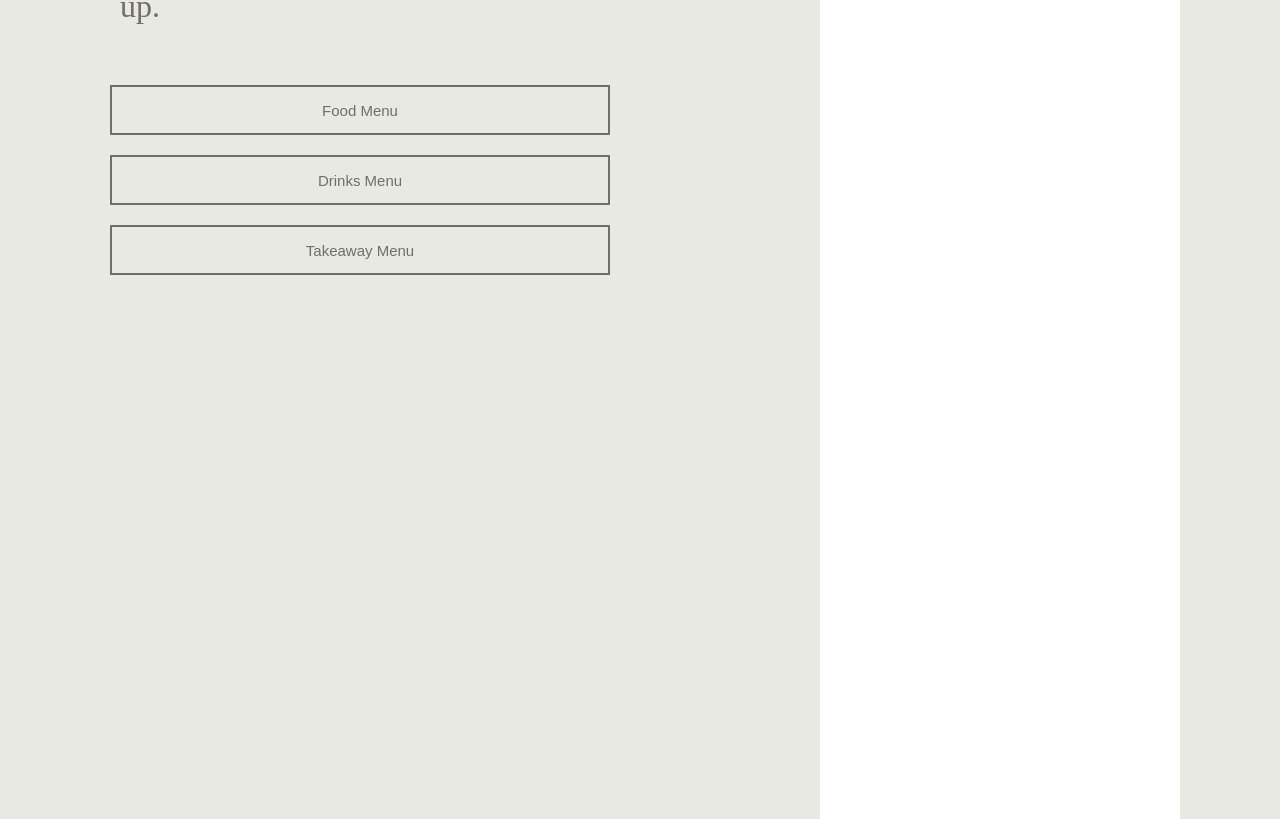
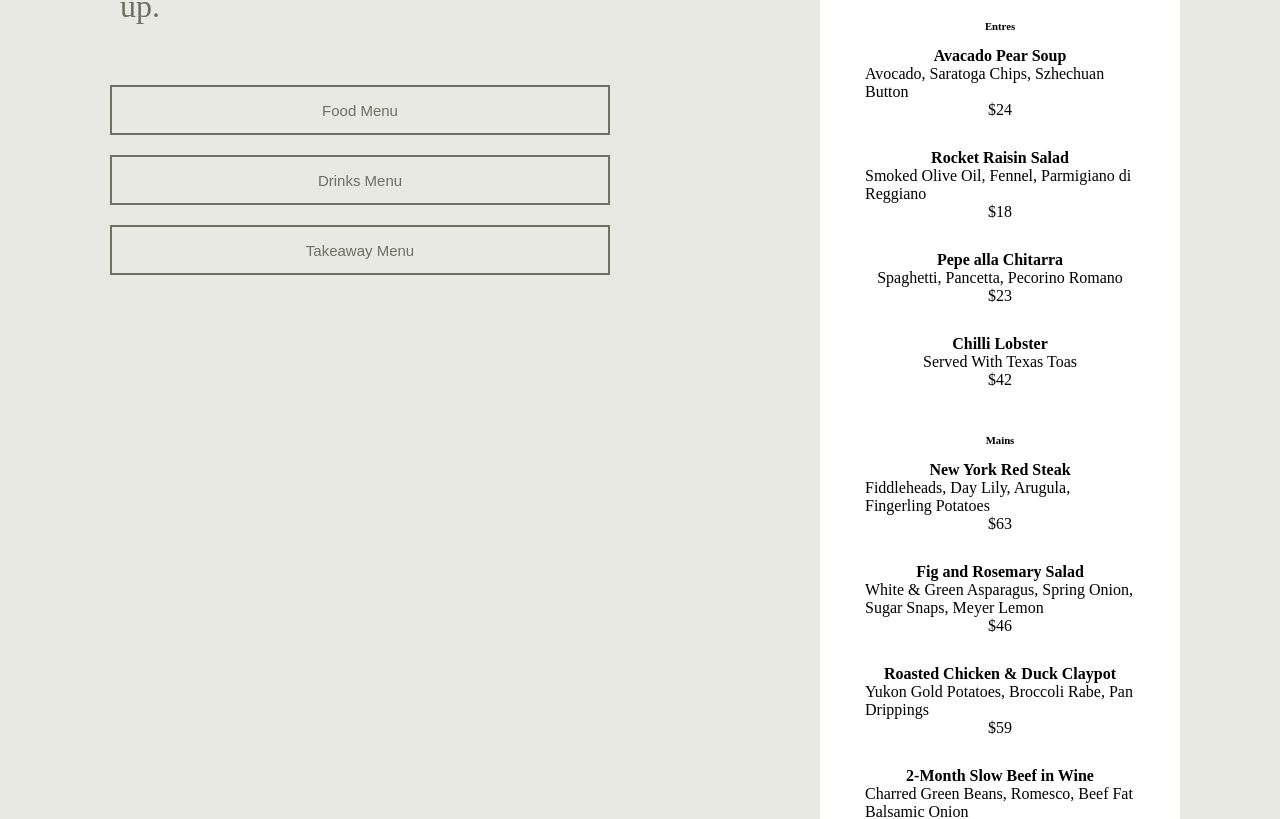
Before and after one commit to jamalmuradagaev/LatteCafe, a React (Vite) app: page / in a window 1280 px wide. Shown: the part 1707-2526 px from the top of the page. Built offline with nearby package versions, Linux system fonts and the light colour scheme.

Commit message:
добавлен список данных в третью секцию ThirdSection

```diff
--- a/src/App.jsx
+++ b/src/App.jsx
@@ -8,6 +8,7 @@ import FourthSection from './FourthSection/FourthSection'
 import FifthSection from './FifthSection/FifthSection'
 import SixthSection from './SixthSection/SixthSection'
 import Footer from './Footer/Footer'
+// import { menu } from './data'
 
 export default function App() {
 
@@ -17,7 +18,7 @@ export default function App() {
 
       <FirstSection />
       <SecondSection />
-      <ThirdSection />
+      <ThirdSection/>
       <FourthSection />
       <FifthSection />
       <SixthSection />
--- a/src/Button/Button.jsx
+++ b/src/Button/Button.jsx
@@ -1,10 +1,11 @@
 import React from 'react'
 import './style.css'
 
-export default function Button({...props}) {
+export default function Button({value}) {
   return (
+
     <button className='Button'>
-      <p>{props.value}</p>
+      {value}
     </button>
   )
 }
--- a/src/Button/style.css
+++ b/src/Button/style.css
@@ -6,15 +6,12 @@
     background-color: #E9E9E3;
 }
 
-.Button p{
+.Button{
     font-size: 15px;
     color: #6F6F64;
 }
 
-.Button:active{
+.Button:focus{
     background-color: #6F6F64;
-}
-
-.Button p:active{
     color: #E9E9E3;
 }
--- /dev/null
+++ b/src/ListMenu/ListMenu.jsx
@@ -0,0 +1,18 @@
+import React from 'react'
+
+export default function ListMenu({type, names}) {
+  return (
+    <div className='ListMenu'>
+      <h6>{type}</h6>
+          {names.map(per => {
+            return (
+              <div key={per.id}>
+                <b>{per.name}</b>
+                <p>{per.structure}</p>
+                <p>{per.price}</p>
+              </div>
+            )
+          })}
+    </div>
+  )
+}
--- a/src/ThirdSection/ThirdSection.jsx
+++ b/src/ThirdSection/ThirdSection.jsx
@@ -1,8 +1,12 @@
-import React from 'react'
+import React, { useState } from 'react'
 import Button from '../Button/Button.jsx'
 import './style.css'
+import ListMenu from '../ListMenu/ListMenu.jsx'
+import { menu } from '../data.js'
 
 export default function ThirdSection() {
+  // const [content, useContent] = useState()
+
   return (
     <div className='ThirdSection'>
       <div className='GeneralInfo'>
@@ -17,6 +21,16 @@ export default function ThirdSection() {
       <div className='Menu'>
         <h2>Latte Cafe</h2>
 
+        <div>
+          <ListMenu type={menu[0][0].type} names={menu[0][0].names}/>
+          <ListMenu type={menu[0][1].type} names={menu[0][1].names}/>
+
+          {/* <ListMenu type={menu[1][0].type} names={menu[1][0].names}/>
+          <ListMenu type={menu[1][1].type} names={menu[1][1].names}/> */}
+
+
+        </div>
+
       </div>
     </div>
   )
--- a/src/ThirdSection/style.css
+++ b/src/ThirdSection/style.css
@@ -33,7 +33,19 @@
     height: 1000px;
     background-color: white;
     display: flex;
-    align-items: baseline;
+    flex-direction: column;
+    justify-content: flex-start;
+}
+
+.Menu div{
+    display: flex;
+    flex-direction: column;
+    justify-content: flex-start;
+    margin: 15px;
+}
+
+.Menu div p{
+    padding: 0;
 }
 
 h2{
--- /dev/null
+++ b/src/data.js
@@ -0,0 +1,93 @@
+export const menu = [
+    [
+        {type: 'Entres',
+        names: [
+            {
+                name: 'Avacado Pear Soup',
+                structure: 'Avocado, Saratoga Chips, Szhechuan Button',
+                price: '$24'
+            },
+            {
+                name: 'Rocket Raisin Salad',
+                structure: 'Smoked Olive Oil, Fennel, Parmigiano di Reggiano',
+                price: '$18'
+            },
+            {
+                name: 'Pepe alla Chitarra',
+                structure: 'Spaghetti, Pancetta, Pecorino Romano',
+                price: '$23'
+            },
+            {
+                name: 'Chilli Lobster',
+                structure: 'Served With Texas Toas',
+                price: '$42'
+            },
+        ]},
+        {type: 'Mains',
+        names: [
+            {
+                name: 'New York Red Steak',
+                structure: 'Fiddleheads, Day Lily, Arugula, Fingerling Potatoes',
+                price: '$63'
+            },
+            {
+                name: 'Fig and Rosemary Salad',
+                structure: 'White & Green Asparagus, Spring Onion, Sugar Snaps, Meyer Lemon',
+                price: '$46'
+            },
+            {
+                name: 'Roasted Chicken & Duck Claypot',
+                structure: 'Yukon Gold Potatoes, Broccoli Rabe, Pan Drippings',
+                price: '$59'
+            },
+            {
+                name: '2-Month Slow Beef in Wine',
+                structure: 'Charred Green Beans, Romesco, Beef Fat Balsamic Onion',
+                price: '$43'
+            }
+        ]}
+    ],
+    [
+        {type: 'Cold Drinks',
+        names: [
+            {
+                name: 'Mango - Passion Fruit',
+                structure: 'Mango, Passion Fruit, Ice, Chease Cream',
+                price: '$5'
+            },
+            {
+                name: 'Mango - Ananas',
+                structure: 'Mango, Ananas, Ice, Chease Cream',
+                price: '$6'
+            },
+            {
+                name: 'Cold Bru',
+                structure: 'Pomegranate, Americano, Ice',
+                price: '$8'
+            }
+        ]},
+        {type: 'Coffee',
+        names: [
+            {
+                name: 'Flat White',
+                structure: 'Double Espresso, Milk',
+                price: '$3'
+            },
+            {
+                name: 'Latte',
+                structure: 'Espresso, Milk',
+                price: '$5'
+            },
+            {
+                name: 'Raf',
+                structure: 'Double Espresso, Milk, Cream, Vanilla Powder',
+                price: '$8'
+            },
+            {
+                name: 'Cappuccino',
+                structure: 'Espresso, Milk, Cream',
+                price: '$7'
+            },
+        ]}
+    ]
+]
```
